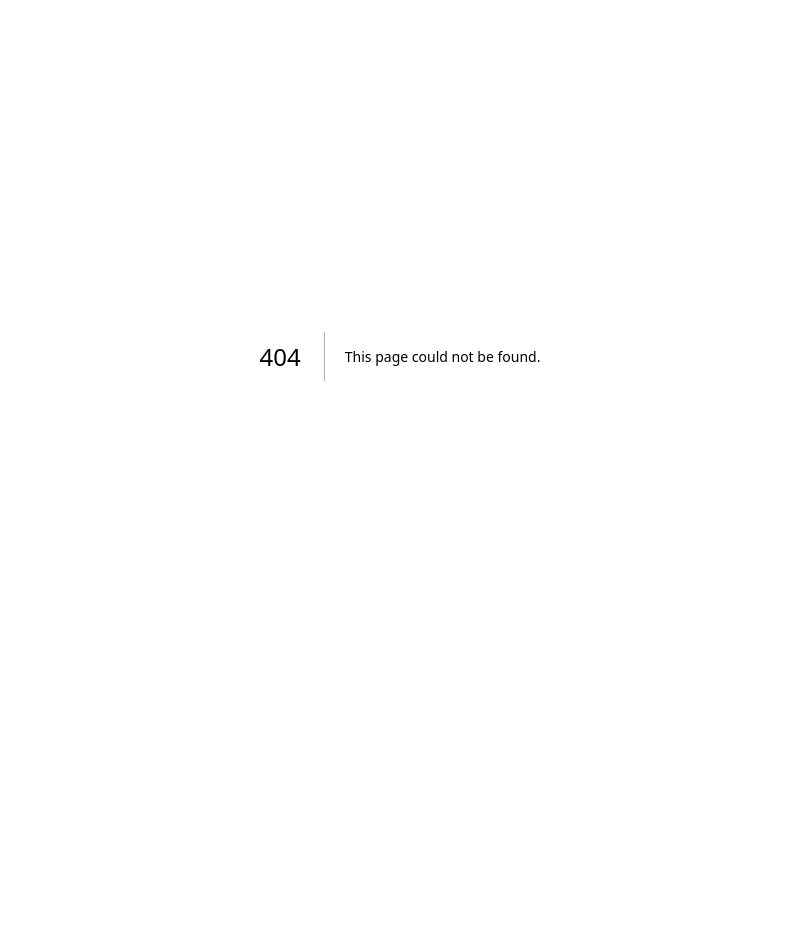
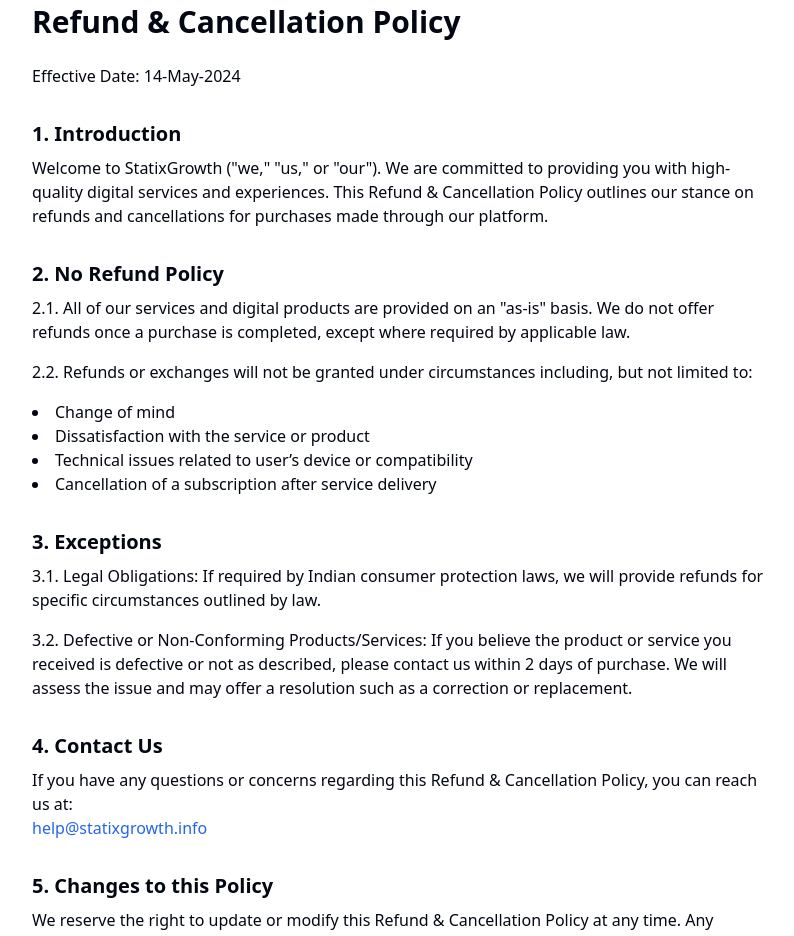
Before and after one commit to kartik-7877/statixgrowth-site, a Next.js app: page /refund-policy in a window 1280 px wide. Before the commit this address had no page. Shown: the part 100-1036 px from the top of the page, without its empty margins (240-1034 px from the left). Before the commit the page ends 856 px from the top, so only its background shows below. Built offline with nearby package versions, Linux system fonts and the light colour scheme.

Commit message:
Add Refund & Cancellation Policy page

```diff
--- /dev/null
+++ b/pages/refund-policy.js
@@ -0,0 +1,65 @@
+// pages/refund-policy.js
+
+import Head from 'next/head';
+import React from 'react';
+
+export default function RefundPolicy() {
+  return (
+    <>
+      <Head>
+        <title>Refund & Cancellation Policy | StatixGrowth</title>
+      </Head>
+      <main className="max-w-3xl mx-auto px-4 py-12">
+        <h1 className="text-3xl font-bold mb-6">Refund & Cancellation Policy</h1>
+
+        <p className="mb-4">
+          Effective Date: 14-May-2024
+        </p>
+
+        <h2 className="text-xl font-semibold mt-8 mb-2">1. Introduction</h2>
+        <p className="mb-4">
+          Welcome to StatixGrowth ("we," "us," or "our"). We are committed to providing you with high-quality digital services and experiences. This Refund & Cancellation Policy outlines our stance on refunds and cancellations for purchases made through our platform.
+        </p>
+
+        <h2 className="text-xl font-semibold mt-8 mb-2">2. No Refund Policy</h2>
+        <p className="mb-4">
+          2.1. All of our services and digital products are provided on an "as-is" basis. We do not offer refunds once a purchase is completed, except where required by applicable law.
+        </p>
+        <p className="mb-4">
+          2.2. Refunds or exchanges will not be granted under circumstances including, but not limited to:
+        </p>
+        <ul className="list-disc list-inside mb-4">
+          <li>Change of mind</li>
+          <li>Dissatisfaction with the service or product</li>
+          <li>Technical issues related to user’s device or compatibility</li>
+          <li>Cancellation of a subscription after service delivery</li>
+        </ul>
+
+        <h2 className="text-xl font-semibold mt-8 mb-2">3. Exceptions</h2>
+        <p className="mb-4">
+          3.1. Legal Obligations: If required by Indian consumer protection laws, we will provide refunds for specific circumstances outlined by law.
+        </p>
+        <p className="mb-4">
+          3.2. Defective or Non-Conforming Products/Services: If you believe the product or service you received is defective or not as described, please contact us within 2 days of purchase. We will assess the issue and may offer a resolution such as a correction or replacement.
+        </p>
+
+        <h2 className="text-xl font-semibold mt-8 mb-2">4. Contact Us</h2>
+        <p className="mb-4">
+          If you have any questions or concerns regarding this Refund & Cancellation Policy, you can reach us at:
+          <br />
+          <a href="mailto:help@statixgrowth.info" className="text-blue-600">help@statixgrowth.info</a>
+        </p>
+
+        <h2 className="text-xl font-semibold mt-8 mb-2">5. Changes to this Policy</h2>
+        <p className="mb-4">
+          We reserve the right to update or modify this Refund & Cancellation Policy at any time. Any changes will be posted on this page.
+        </p>
+        <p className="mb-4">
+          By using our platform and completing a purchase, you acknowledge and agree to the terms outlined in this policy.
+        </p>
+
+        <p className="mt-8">StatixGrowth<br />Owner: Kartik Bhaskar<br />Date: 14-May-2024</p>
+      </main>
+    </>
+  );
+}
```
